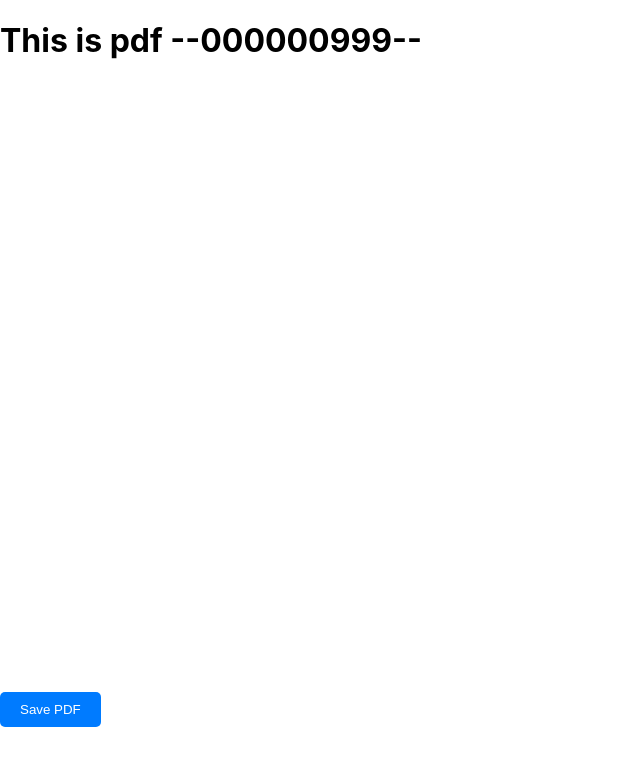
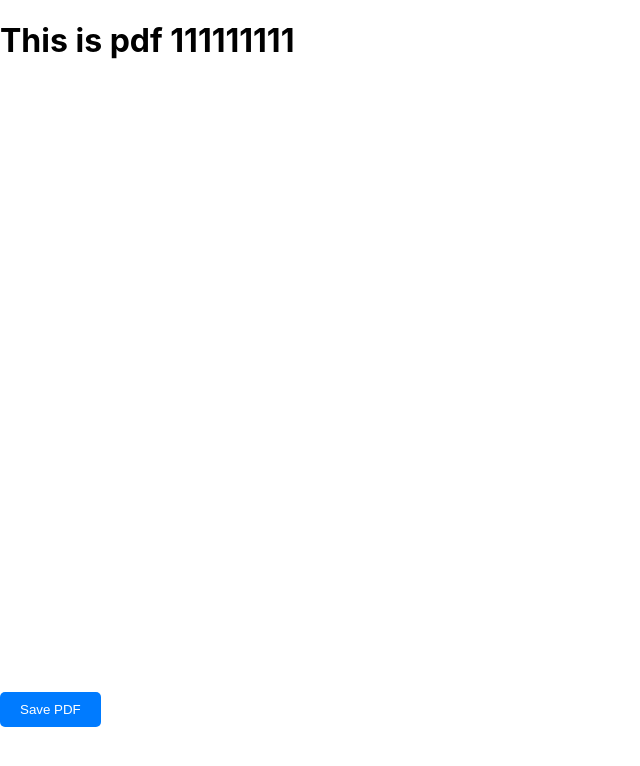
Before and after one commit to prasadskalbhor/pdfeditor, a React (Create React App) app: page / in a window 1280 px wide. Shown: the top 766 px of the page, without its empty margins (0-640 px from the left). Built offline with nearby package versions, Linux system fonts and the light colour scheme.

Commit message:
remove form index jssdfsdfsd

```diff
--- a/src/App.js
+++ b/src/App.js
@@ -2,7 +2,7 @@ import React from 'react';
 import PDFViewer from './PDFViewer';
 
 const App = () => {
-  return<> <h1>This is pdf --000000999--</h1>
+  return<> <h1>This is pdf 111111111</h1>
   <PDFViewer pdfUrl="/mypdf.pdf" />
   </>;
 };
--- a/src/PDFViewer.js
+++ b/src/PDFViewer.js
@@ -54,11 +54,11 @@ function AdobePDFViewer({
             // showPrintPDF: true,
             showLeftHandPanel: false,
             // showAnnotationTools: false,
-            // enableFormFilling: true,
+            enableFormFilling: true,
             // enableAnnotationAPIs: true,
             // includePDFAnnotations: true,
             showPageControls: false,
-            // showZoomControl: true,
+            showZoomControl: false,
             // showRotateControl: false,
             disableTextSelection: true,
             // annotationManagerEditMode: "READ",
```
